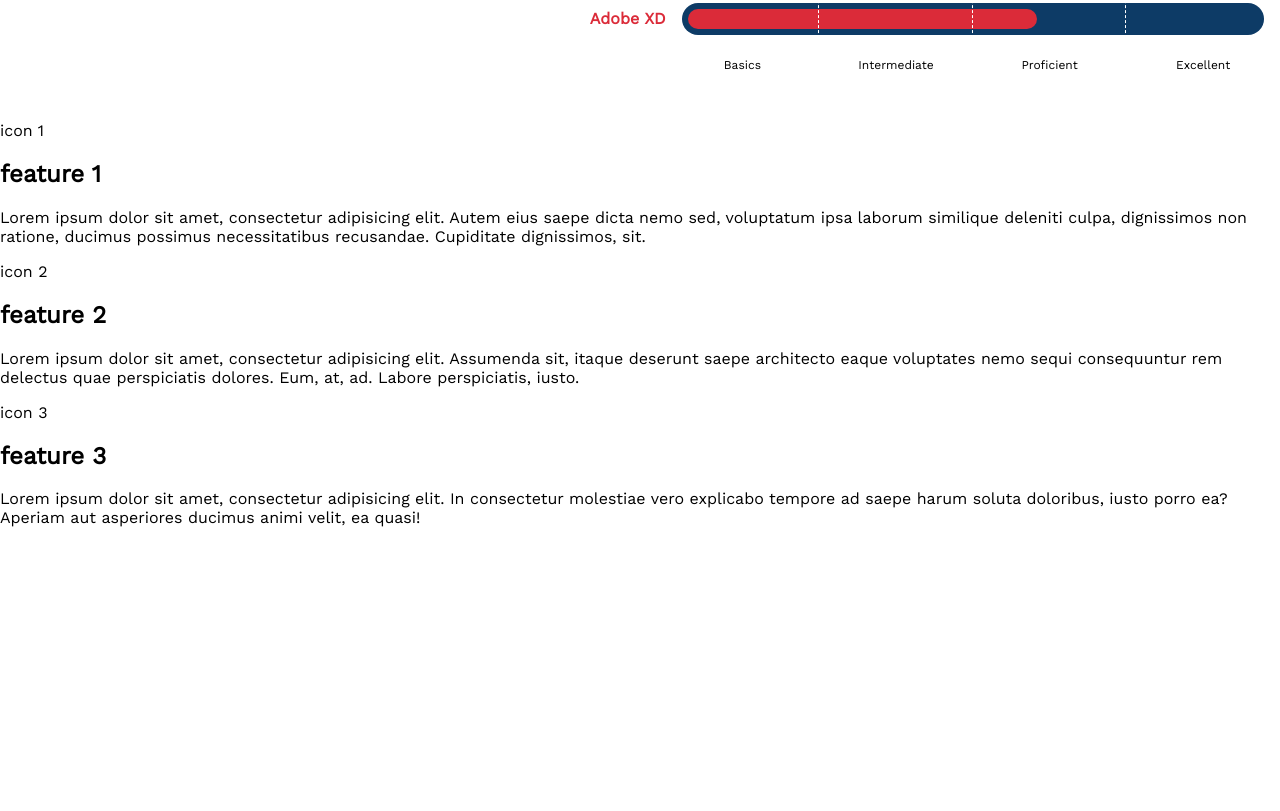
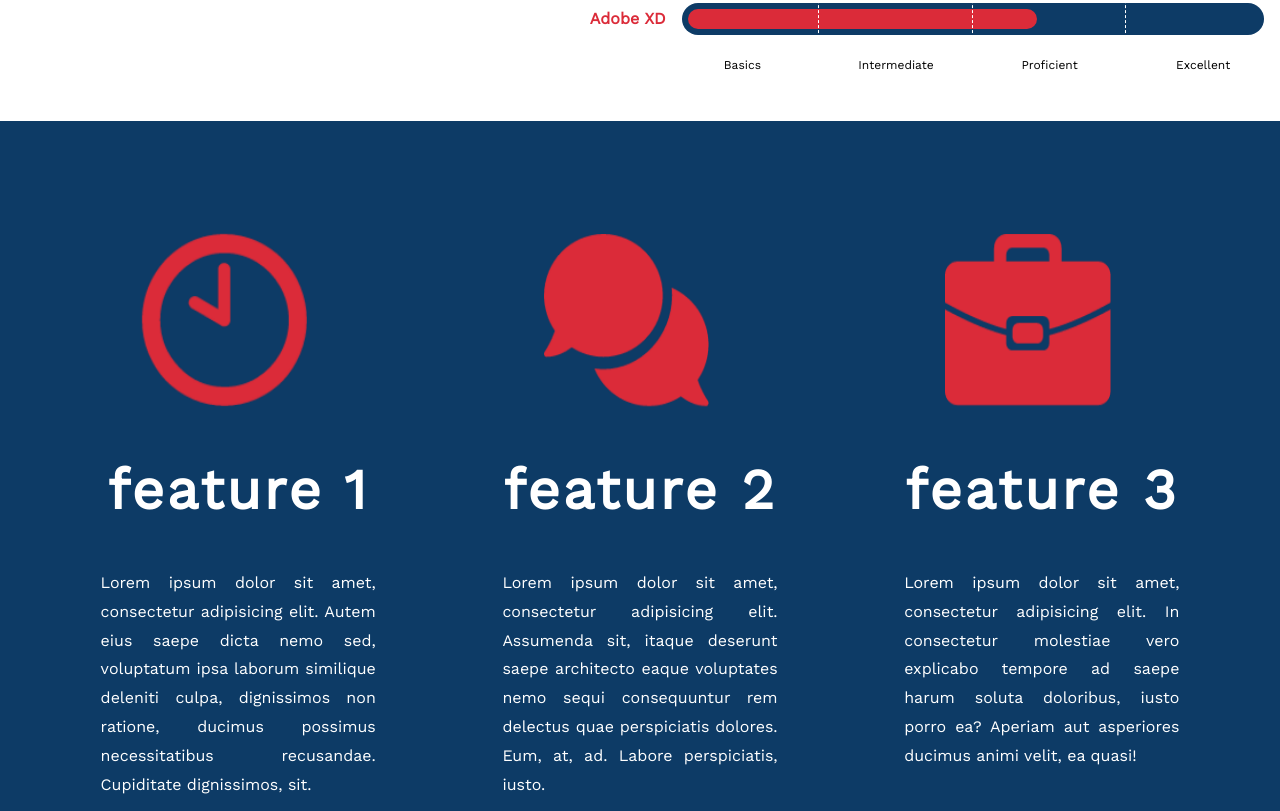
Before and after one commit to abitbetterthanyesterday/Aloys.dev, a plain HTML site: page index.html in a window 1280 px wide. Shown: the part 1479-2290 px from the top of the page. Drawn offline with nearby package versions, Linux system fonts and the light colour scheme.

Commit message:
Style features. Animate feature card.

```diff
--- a/index.html
+++ b/index.html
@@ -1,25 +1,27 @@
 <!DOCTYPE html>
 <html lang="en">
+
 <head>
     <meta charset="UTF-8">
     <title>Aloys' portfolio</title>
     <link rel="stylesheet" href="style.css">
-
     <!-- Work Sans font link -->
     <link href="https://fonts.googleapis.com/css?family=Work+Sans&display=swap" rel="stylesheet">
+    <!-- animate.css link -->
+    <link rel="stylesheet" href="https://cdnjs.cloudflare.com/ajax/libs/animate.css/3.7.2/animate.min.css">
+</head>
 
-</head>
 <body>
     <!-- Hero section -->
     <header>
         <h1>Hi, I'm <span>aloys</span><br>
             I am a full stack developper</h1>
         <h2>I create beautiful looking websites and applications</h2>
-    <input type = 'button' value="contact me">
+        <input type='button' value="contact me">
     </header>
     <!-- About section -->
     <main>
-    <section id = 'about'>
+        <section id='about'>
             <div class="about__subsection">
                 <h3>About me</h3>
                 <!-- Picture me -->
@@ -28,103 +30,91 @@
             </div>
             <!-- Skills chart -->
             <div class='about__subsection skills'>
-
-          <div class = "skills__titles">
-            <h4 class = "skills__title">Html 5</h4>
-            <h4 class = "skills__title">CSS</h4>
-            <h4 class = "skills__title">Jasvascript</h4>
-            <h4 class = "skills__title">Git</h4>
-            <h4 class = "skills__title">React</h4>
-            <h4 class = "skills__title">Sass</h4>
-            <h4 class = "skills__title">Node</h4>
-            <h4 class = "skills__title">Express</h4>
-            <h4 class = "skills__title">Wordpress</h4>
-            <h4 class = "skills__title">Adobe XD</h4>
+                <div class="skills__titles">
+                    <h4 class="skills__title">Html 5</h4>
+                    <h4 class="skills__title">CSS</h4>
+                    <h4 class="skills__title">Jasvascript</h4>
+                    <h4 class="skills__title">Git</h4>
+                    <h4 class="skills__title">React</h4>
+                    <h4 class="skills__title">Sass</h4>
+                    <h4 class="skills__title">Node</h4>
+                    <h4 class="skills__title">Express</h4>
+                    <h4 class="skills__title">Wordpress</h4>
+                    <h4 class="skills__title">Adobe XD</h4>
                 </div>
-
-          <div class = "skills__bars">
-            <div class = 'skills__bar'>
-              <div class = 'skills__innerBar' data-level = '90'></div>
+                <div class="skills__bars">
+                    <div class='skills__bar'>
+                        <div class='skills__innerBar' data-level='90'></div>
                     </div>
-
                     <div class="skills__bar">
-              <div class = 'skills__innerBar' data-level = '75'>
+                        <div class='skills__innerBar' data-level='75'>
                         </div>
                     </div>
-
                     <div class="skills__bar">
-              <div class = 'skills__innerBar' data-level = '80'>
+                        <div class='skills__innerBar' data-level='80'>
                         </div>
                     </div>
-
                     <div class="skills__bar">
-              <div class = 'skills__innerBar' data-level = '75'>
+                        <div class='skills__innerBar' data-level='75'>
                         </div>
                     </div>
-
                     <div class="skills__bar">
-              <div class = 'skills__innerBar' data-level = '50'>
+                        <div class='skills__innerBar' data-level='50'>
                         </div>
                     </div>
-
                     <div class="skills__bar">
-              <div class = 'skills__innerBar' data-level = '75'>
+                        <div class='skills__innerBar' data-level='75'>
                         </div>
                     </div>
-
                     <div class="skills__bar">
-              <div class = 'skills__innerBar' data-level = '35'>
+                        <div class='skills__innerBar' data-level='35'>
                         </div>
                     </div>
-
                     <div class="skills__bar">
-              <div class = 'skills__innerBar' data-level = '45'>
+                        <div class='skills__innerBar' data-level='45'>
                         </div>
                     </div>
-
                     <div class="skills__bar">
-              <div class = 'skills__innerBar' data-level = '80'>
+                        <div class='skills__innerBar' data-level='80'>
                         </div>
                     </div>
-
                     <div class="skills__bar">
-              <div class = 'skills__innerBar' data-level = '60'>
+                        <div class='skills__innerBar' data-level='60'>
                         </div>
                     </div>
                 </div>
-
                 <!-- Vertical bar showing the percentages -->
                 <div class="skills__barsPercentages">
                     <div class="skills__barsPercentage"></div>
                     <div class="skills__barsPercentage"></div>
                     <div class="skills__barsPercentage"></div>
                 </div>
-
                 <div class="skills__legends">
-          <p class = "skills__legend">Basics</p>
-          <p class = "skills__legend">Intermediate</p>
-          <p class = "skills__legend">Proficient</p>
-          <p class = "skills__legend">Excellent</p>
+                    <p class="skills__legend">Basics</p>
+                    <p class="skills__legend">Intermediate</p>
+                    <p class="skills__legend">Proficient</p>
+                    <p class="skills__legend">Excellent</p>
                 </div>
             </div>
-
         </section>
         <!-- Features section -->
         <section id="feature">
-      <div>
-        <span>icon 1</span>
-        <h1>feature 1</h1>
-        <p>Lorem ipsum dolor sit amet, consectetur adipisicing elit. Autem eius saepe dicta nemo sed, voluptatum ipsa laborum similique deleniti culpa, dignissimos non ratione, ducimus possimus necessitatibus recusandae. Cupiditate dignissimos, sit.</p>
+            <div class="features">
+                <div class="feature">
+                    <img class = "feature__icon" src = 'assets/Icon weather-time-10.png'></img>
+                    <h1 class = "feature__title">feature 1</h1>
+                    <p class = "feature__body">Lorem ipsum dolor sit amet, consectetur adipisicing elit. Autem eius saepe dicta nemo sed, voluptatum ipsa laborum similique deleniti culpa, dignissimos non ratione, ducimus possimus necessitatibus recusandae. Cupiditate dignissimos, sit.</p>
                 </div>
-      <div>
-        <span>icon 2</span>
-        <h1>feature 2</h1>
-        <p>Lorem ipsum dolor sit amet, consectetur adipisicing elit. Assumenda sit, itaque deserunt saepe architecto eaque voluptates nemo sequi consequuntur rem delectus quae perspiciatis dolores. Eum, at, ad. Labore perspiciatis, iusto.</p>
+                <div class="feature">
+                    <img class = "feature__icon" src = 'assets/Icon awesome-comments.png'></img>
+                    <h1 class = "feature__title">feature 2</h1>
+                    <p class = "feature__body">Lorem ipsum dolor sit amet, consectetur adipisicing elit. Assumenda sit, itaque deserunt saepe architecto eaque voluptates nemo sequi consequuntur rem delectus quae perspiciatis dolores. Eum, at, ad. Labore perspiciatis, iusto.</p>
                 </div>
-      <div>
-        <span>icon 3</span>
-        <h1>feature 3</h1>
-        <p>Lorem ipsum dolor sit amet, consectetur adipisicing elit. In consectetur molestiae vero explicabo tempore ad saepe harum soluta doloribus, iusto porro ea? Aperiam aut asperiores ducimus animi velit, ea quasi!</p>
+                <div class="feature">
+                    <img class = "feature__icon" src = 'assets/Icon metro-suitcase.png'></img>
+                    <h1 class = "feature__title">feature 3</h1>
+                    <p class = "feature__body">Lorem ipsum dolor sit amet, consectetur adipisicing elit. In consectetur molestiae vero explicabo tempore ad saepe harum soluta doloribus, iusto porro ea? Aperiam aut asperiores ducimus animi velit, ea quasi!</p>
+                </div>
             </div>
         </section>
         <!-- Latest work section-->
@@ -154,11 +144,11 @@
                 <h3>CONTACT</h3>
                 <h3>Have a question or want to work together?</h3>
                 <form action="">
-          <input type="text" placeholder = 'Name or company' />
-          <input type="text" placeholder = 'Email' />
-          <input type="text" placeholder = 'Subject' />
-          <input type="text" placeholder = 'Message' />
-          <input type="submit" value="send" >
+                    <input type="text" placeholder='Name or company' />
+                    <input type="text" placeholder='Email' />
+                    <input type="text" placeholder='Subject' />
+                    <input type="text" placeholder='Message' />
+                    <input type="submit" value="send">
                 </form>
             </div>
         </section>
@@ -172,4 +162,5 @@
     </footer>
 </body>
 <script type="text/javascript" src='./script.js'></script>
+
 </html>
--- a/script.js
+++ b/script.js
@@ -1,3 +1,5 @@
+//ABOUT SECTION ANIMATION
+(function animeAboutSection() {
     let skills = document.querySelector('#about');
     let innerSkillBar = document.querySelectorAll('.skills__innerBar');
 
@@ -35,10 +37,28 @@ let ref = document.querySelector('script');
     // Insert our new styles before the first script tag
     ref.parentNode.insertBefore(style, ref);
 
-window.addEventListener('scroll',() => {
-  if (skills.getBoundingClientRect().y < window.innerHeight/3) {
+    window.addEventListener('scroll', () => {
+        if (skills.getBoundingClientRect().y < window.innerHeight / 3) {
             console.log('here');
             innerSkillBarArr.forEach(bar => bar.style.animation = `growFromLeft${bar.dataset.level} 2s ease-in-out`);
             innerSkillBarArr.forEach(bar => bar.style.animationFillMode = 'forwards');
         }
     });
+})();
+
+//FEATURE SECTION ANIMATION
+
+(function animateFeatureSection(){
+let feature = document.querySelector('#feature');
+let icon = document.querySelectorAll('.feature__icon');
+let title = document.querySelectorAll('.feature__title');
+let body = document.querySelectorAll('.feature__body');
+
+window.addEventListener('scroll', () =>{
+  if (feature.getBoundingClientRect().y < window.innerHeight / 3){
+    icon.forEach(feature => feature.classList.add('animated','fadeInUp', 'fast',));
+    title.forEach(feature => feature.classList.add('animated','fadeInUp', 'fast', 'delay-1s'));
+    body.forEach(feature => feature.classList.add('animated','fadeInUp', 'fast', 'delay-2s'));
+  }
+});
+})()
--- a/style.css
+++ b/style.css
@@ -1,25 +1,28 @@
 /*VARIABLES*/
 
-:root{
+:root {
     --main-color: #0D3B66;
     --accent-color: #DB2B39;
 }
 
 /*RESET*/
 
-html, body {
+html,
+body {
     margin: 0;
     padding: 0;
 }
 
 /*SCROLL SNAPPING*/
 
-html{
-  height: 100vh;
+html {
+    min-height: 100vh;
     scroll-snap-type: y mandatory;
 }
 
-header,section,footer{
+header,
+section,
+footer {
     scroll-snap-align: start;
 }
 
@@ -34,20 +37,20 @@ header {
 }
 
 section {
-  height: 100vh;
+    min-height: 100vh;
 }
 
 * {
     font-family: "Work Sans", sans-serif;
 }
 
-header > h1 {
+header>h1 {
     line-height: 1.8em;
     letter-spacing: 0.10em;
     font-size: 3em;
 }
 
-header > h2 {
+header>h2 {
     font-size: 1.5em;
     letter-spacing: 0.14em;
 }
@@ -74,12 +77,12 @@ header::before {
     z-index: 1;
 }
 
-header > * {
+header>* {
     color: #fff;
     z-index: 2;
 }
 
-header > input {
+header>input {
     margin-top: 2em;
     padding: 1.1em 2.4em;
     background-color: #DB2B39;
@@ -93,13 +96,13 @@ header > input {
 }
 
 /*Red Aloys*/
-header > h1 > span {
+header>h1>span {
     color: #DB2B39;
     text-transform: capitalize;
     font-weight: bold;
 }
 
-header > h2 {
+header>h2 {
     opacity: 65%;
     margin-top: 0;
 }
@@ -109,62 +112,62 @@ header > h2 {
 
 /*ABOUT ME*/
 
-#about{
+#about {
     display: flex;
     flex-direction: row;
 }
 
-.about__subsection{
+.about__subsection {
     flex: 0 1 40%;
 }
 
-.about__subsection:first-child{
-  display: flex;
+.about__subsection:first-child {
+    /*  display: flex;
   flex-flow: column wrap;
-  align-items: center;
+  align-items: center;*/
 }
 
-.about__subsection:first-child > * {
+.about__subsection:first-child>* {
     padding: 0 0 0 20%;
 }
 
-#about h3{
+#about h3 {
     font-size: 2.5em;
     text-transform: uppercase;
     padding-top: 0.5em;
     letter-spacing: 0.05em;
 }
 
-.about__subsection:last-child{
+.about__subsection:last-child {
     margin-top: 4%;
     flex-grow: 1;
 }
 
-h4{
+h4 {
     margin: 1em;
 }
 
-img{
+img {
     height: 30%;
     width: 60%;
 }
 
-#about p{
+#about p {
     text-align: justify;
     line-height: 2em;
 
 }
 
-#about h3{
+#about h3 {
     color: var(--accent-color);
 }
 
-#about h4{
+#about h4 {
     /*line-height: 2.5em;*/
     color: var(--accent-color);
 }
 
-.skills{
+.skills {
     display: grid;
     grid-template-columns: repeat(5, 20%);
     grid-template-rows: repeat(11, 1fr);
@@ -182,7 +185,7 @@ img{
         ". legend legend legend legend"
 }
 
-.skills__titles{
+.skills__titles {
     grid-area: title;
     display: grid;
     grid-template-columns: 1fr;
@@ -192,11 +195,11 @@ img{
     align-items: center;
 }
 
-.skills__title{
+.skills__title {
     margin: 0;
 }
 
-.skills__bars{
+.skills__bars {
     grid-area: skill;
     display: grid;
     grid-template-columns: 1fr;
@@ -212,7 +215,7 @@ img{
     height: 2em;
 }
 
-.skills__innerBar{
+.skills__innerBar {
     margin-top: 0.375em;
     margin-left: 0.4em;
     z-index: 1;
@@ -225,22 +228,22 @@ img{
     animation-fill-mode: forwards;
 }
 
-.skills__barsPercentages{
+.skills__barsPercentages {
     grid-area: skill;
     display: grid;
-  grid-template-columns: repeat(4,25%);
+    grid-template-columns: repeat(4, 25%);
     grid-template-rows: 1fr;
-  justify-items:end;
+    justify-items: end;
 }
 
-.skills__barsPercentage{
+.skills__barsPercentage {
     position: relative;
     z-index: 9;
     height: 100%;
     border-right: 1px dashed white;
 }
 
-.skills__legends{
+.skills__legends {
     grid-area: legend;
     display: grid;
     grid-template-rows: 1fr;
@@ -250,14 +253,46 @@ img{
     font-size: 0.75em;
 }
 
-.skills__legend{
+.skills__legend {
     margin-top: 0;
 }
 
+/*//FEATURES SECTION*/
 
-/*Dev
-#about{
-  /*background: red;*/
+#feature {
+    background: var(--main-color);
+    display: flex;
+    justify-content: center;
+    align-items: center;
 }
 
-/*//FEATURES SECTION*/
+.features {
+    display: flex;
+    flex-flow: row wrap;
+    margin: 0 7%;
+    justify-content: space-between;
+}
+
+.feature{
+  flex: 0 0 25%;
+  color: white;
+  margin: 1%;
+}
+
+.feature__title{
+  flex-grow: 1;
+  font-size: 3.5em;
+  letter-spacing: 0.05em;
+  text-align: center;
+}
+
+.feature__body{
+  text-align: justify;
+  line-height: 1.8em;
+  opacity: 0.7;
+}
+
+.feature__icon{
+  margin: 0 15%;
+  /*height: 10em;*/
+}
```
Also changed, not shown: assets/Icon awesome-comments.png (added), assets/Icon metro-suitcase.png (added), assets/Icon weather-time-10.png (added). Lines whose indentation alone changed are shown as unchanged.
